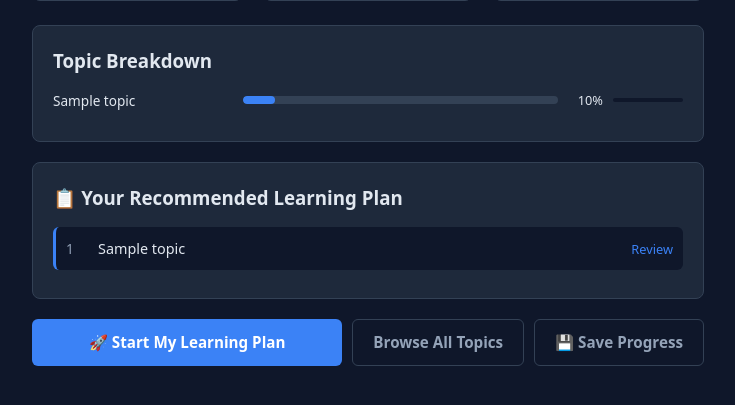
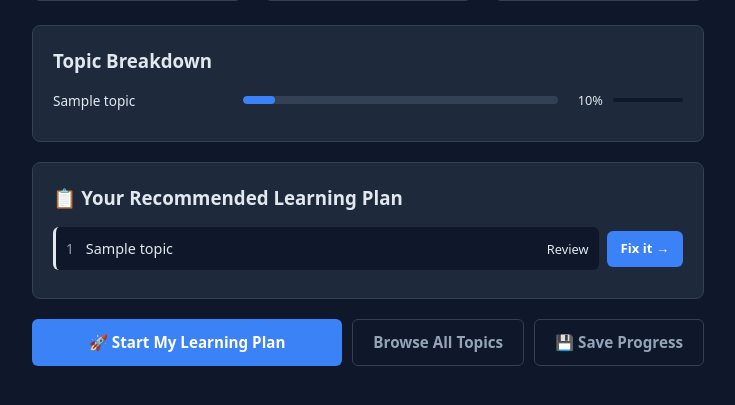
Before and after one commit to AhmedElatreby/learnphp, a PHP site: template src/Views/diagnostic-results.php in a window 1280 px wide. Shown: the part 302-707 px from the top of the page, without its empty margins (272-1007 px from the left). Run offline with PHP 8.4, Linux system fonts and the light colour scheme; the template is opened without the code that fills it: most values are stand-ins (such as "Sample title", 1, 10 or a date in 2020); data that the repository does not hold is empty; some libraries are stand-ins or nearby versions.

Commit message:
feat: add Fix it buttons to diagnostic results learning plan

```diff
--- a/src/Views/diagnostic-results.php
+++ b/src/Views/diagnostic-results.php
@@ -47,13 +47,18 @@
   <div class="card" style="margin-bottom:20px">
     <h3 style="margin-bottom:14px">📋 Your Recommended Learning Plan</h3>
     <?php foreach ($plan as $i => $r): ?>
-    <a href="/learn/php/<?= htmlspecialchars($r['topic']['slug']) ?>" style="text-decoration:none">
-      <div style="display:flex;align-items:center;gap:12px;padding:10px;background:var(--bg);border-radius:6px;margin-bottom:8px;border-left:3px solid <?= $colors[$r['status']] ?>">
-        <span style="color:var(--muted);font-size:0.85rem;min-width:20px"><?= (int)($i+1) ?></span>
-        <span style="flex:1;color:var(--text);font-size:0.9rem"><?= htmlspecialchars($r['topic']['name']) ?></span>
-        <span style="color:<?= $colors[$r['status']] ?>;font-size:0.8rem"><?= $r['status'] === 'weak' ? 'Priority' : 'Review' ?></span>
+    <div style="display:flex;align-items:center;gap:8px;margin-bottom:8px;flex-wrap:wrap">
+      <div style="flex:1;display:flex;align-items:center;gap:12px;padding:10px;background:var(--bg);border-radius:6px;border-left:3px solid <?= $colors[$r['status']] ?>;min-width:0">
+        <span style="color:var(--muted);font-size:0.85rem;flex-shrink:0"><?= (int)($i+1) ?></span>
+        <span style="flex:1;color:var(--text);font-size:0.9rem;overflow:hidden;text-overflow:ellipsis;white-space:nowrap"><?= htmlspecialchars($r['topic']['name']) ?></span>
+        <span style="color:<?= $colors[$r['status']] ?>;font-size:0.8rem;flex-shrink:0"><?= $r['status'] === 'weak' ? 'Priority' : 'Review' ?></span>
       </div>
-    </a>
+      <a href="/remediation/<?= htmlspecialchars($r['topic']['slug']) ?>"
+         class="btn btn-primary"
+         style="padding:6px 14px;font-size:0.82rem;min-height:36px;white-space:nowrap">
+        Fix it →
+      </a>
+    </div>
     <?php endforeach; ?>
   </div>
   <?php endif; ?>
```
